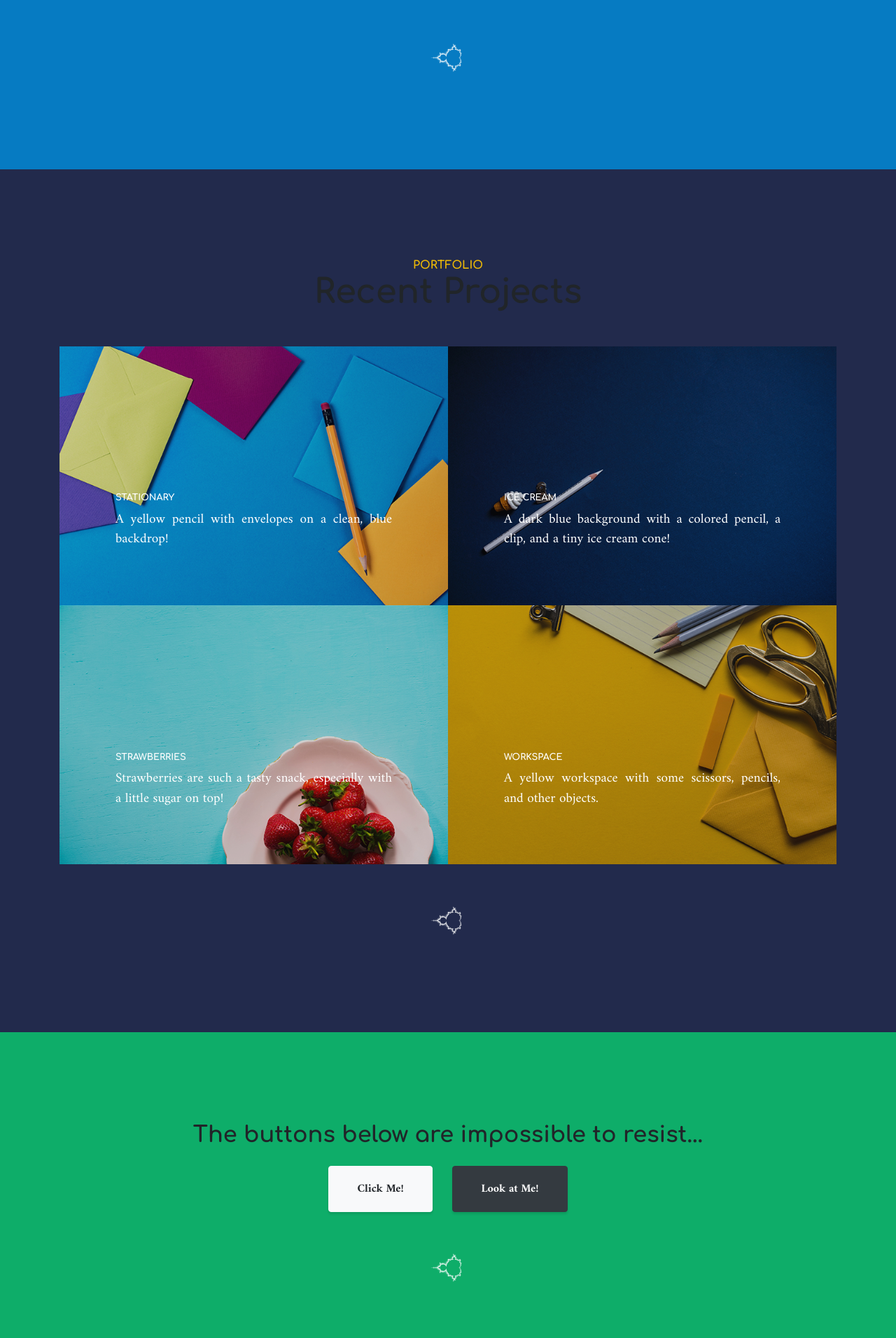
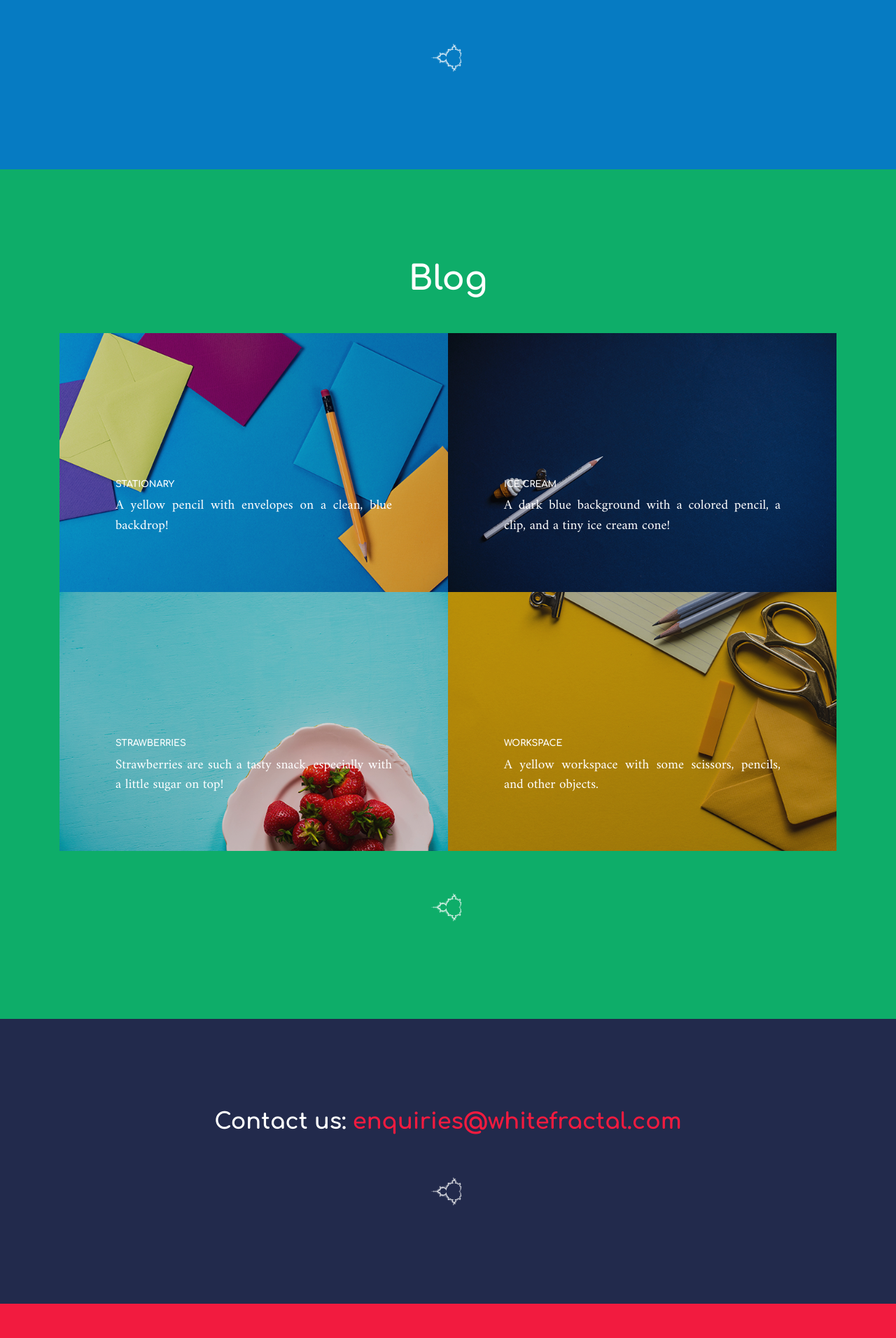
Before and after one commit to whitefractal/whitefractal, a Jekyll site: the page built from index.html, in a window 1280 px wide. Shown: the part 2885-4797 px from the top of the page at 70% size. Built offline with Jekyll 4.4.1, drawn with Linux system fonts in a browser that asks for light colours.

Commit message:
Contact Us

```diff
--- a/_includes/footer.html
+++ b/_includes/footer.html
@@ -7,12 +7,17 @@
             <div class="col-md-6">
                 <ul class="list-inline mb-5">
                     <li class="list-inline-item">
+                        <a class="social-link rounded-circle" href="mailto:enquiries@whitefractal.com">
+                        <i class="icon-envelope"></i>
+                        </a>
+                    </li>
+                    <li class="list-inline-item">
                         <a class="social-link rounded-circle" href="https://github.com/whitefractal">
                         <i class="icon-social-github"></i>
                         </a>
                     </li>
                     <li class="list-inline-item">
-                        <a class="social-link rounded-circle" href="#">
+                        <a class="social-link rounded-circle" href="https://www.linkedin.com/in/alistairbraden/">
                             <i class="icon-social-linkedin"></i>
                         </a>
                     </li>
--- a/_layouts/default.html
+++ b/_layouts/default.html
@@ -23,7 +23,7 @@
     <link href="https://fonts.googleapis.com/css2?family=Amiri:ital,wght@0,400;0,700;1,400;1,700&family=Comfortaa:wght@300;400;500;600;700&display=swap" rel="stylesheet">
     <link href="{{ site.baseurl }}/vendor/simple-line-icons/css/simple-line-icons.css" rel="stylesheet">
     <!-- Custom CSS -->
-    <link href="{{ site.baseurl }}/assets/css/stylish-portfolio.css" rel="stylesheet">
+    <link href="{{ site.baseurl }}/assets/css/whitefractal.css" rel="stylesheet">
 </head>
 
 <body id="page-top">
--- a/assets/css/stylish-portfolio.css
+++ b/assets/css/whitefractal.css
@@ -39,7 +39,7 @@
 h4,
 h5,
 h6 {
-  font-family: 'Comfortaa', cursive;
+  font-family: 'Comfortaa', sans-serif;
   font-weight: 700;
 }
 
@@ -381,11 +381,11 @@
 }
 
 a {
-  color: #1D809F;
+  color: #F21B3F;
 }
 
 a:hover, a:focus, a:active {
-  color: #155d74;
+  color: #F56416;
 }
 
 .btn-primary {
@@ -489,19 +489,21 @@
 }
 
 section:nth-of-type(5n+4) {
-  background-color: #222A4C;
+  background-color: #0EAD69;
+  color: #fff;
 }
 
 section:nth-of-type(5n+4):before,  section:nth-of-type(5n+4):after  {
-  background-image: url("../img/frac-navy-md.png");
+  background-image: url("../img/frac-green-md.png");
 }
 
 section:nth-of-type(5n) {
-  background-color: #0EAD69;
+  background-color: #222A4C;
+  color: #fff;
 }
 
 section:nth-of-type(5n):before,  section:nth-of-type(5n):after  {
-  background-image: url("../img/frac-green-md.png");
+  background-image: url("../img/frac-navy-md.png");
 }
 
 .text-primary {
--- a/index.html
+++ b/index.html
@@ -94,8 +94,7 @@
 <section id="portfolio">
     <div class="container">
         <div class="content-section-heading text-center">
-            <h3 class="text-secondary mb-0">Portfolio</h3>
-            <h2 class="mb-5">Recent Projects</h2>
+            <h2 class="mb-5">Blog</h2>
         </div>
         <div class="row no-gutters">
             <div class="col-lg-6">
@@ -145,19 +144,18 @@
         </div>
     </div>
 </section>
-<!-- Call to Action -->
+
 <section>
     <div class="container text-center">
-        <h2 class="mb-4">The buttons below are impossible to resist...</h2>
-        <a href="#" class="btn btn-xl btn-light mr-4">Click Me!</a>
-        <a href="#" class="btn btn-xl btn-dark">Look at Me!</a>
+        <h2 class="mb-4">Contact us: <a href="mailto:enquiries@whitefractal.com">enquiries@whitefractal.com</a></h2>
     </div>
 </section>
+
 <!-- Map -->
-<section id="contact" class="map">
+<!-- <section id="contact" class="map">
     <iframe width="100%" height="100%" frameborder="0" scrolling="no" marginheight="0" marginwidth="0" src="https://maps.google.com/maps?f=q&amp;source=s_q&amp;hl=en&amp;geocode=&amp;q=Twitter,+Inc.,+Market+Street,+San+Francisco,+CA&amp;aq=0&amp;oq=twitter&amp;sll=28.659344,-81.187888&amp;sspn=0.128789,0.264187&amp;ie=UTF8&amp;hq=Twitter,+Inc.,+Market+Street,+San+Francisco,+CA&amp;t=m&amp;z=15&amp;iwloc=A&amp;output=embed"></iframe>
     <br />
     <small>
         <a href="https://maps.google.com/maps?f=q&amp;source=embed&amp;hl=en&amp;geocode=&amp;q=Twitter,+Inc.,+Market+Street,+San+Francisco,+CA&amp;aq=0&amp;oq=twitter&amp;sll=28.659344,-81.187888&amp;sspn=0.128789,0.264187&amp;ie=UTF8&amp;hq=Twitter,+Inc.,+Market+Street,+San+Francisco,+CA&amp;t=m&amp;z=15&amp;iwloc=A"></a>
       </small>
-</section>
+</section> -->
```
Also changed, not shown: assets/css/stylish-portfolio.min.css (deleted).
